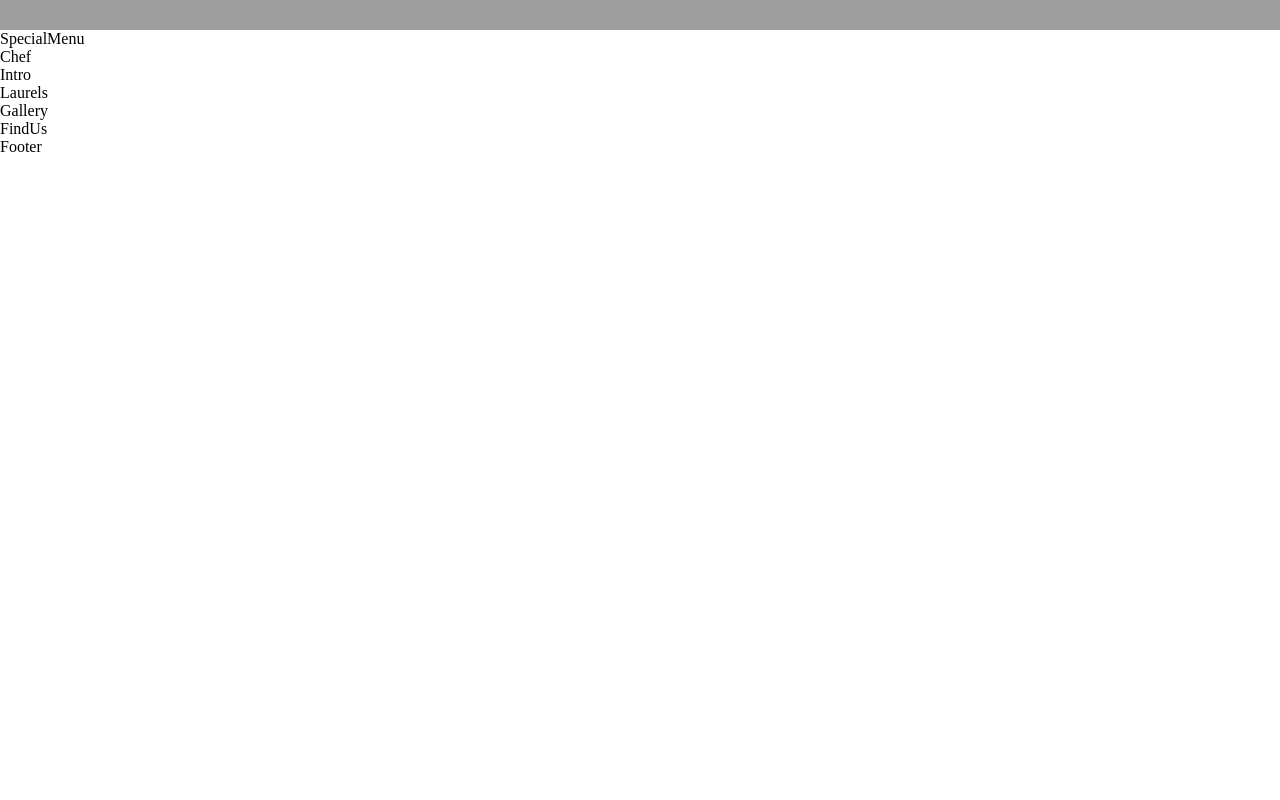
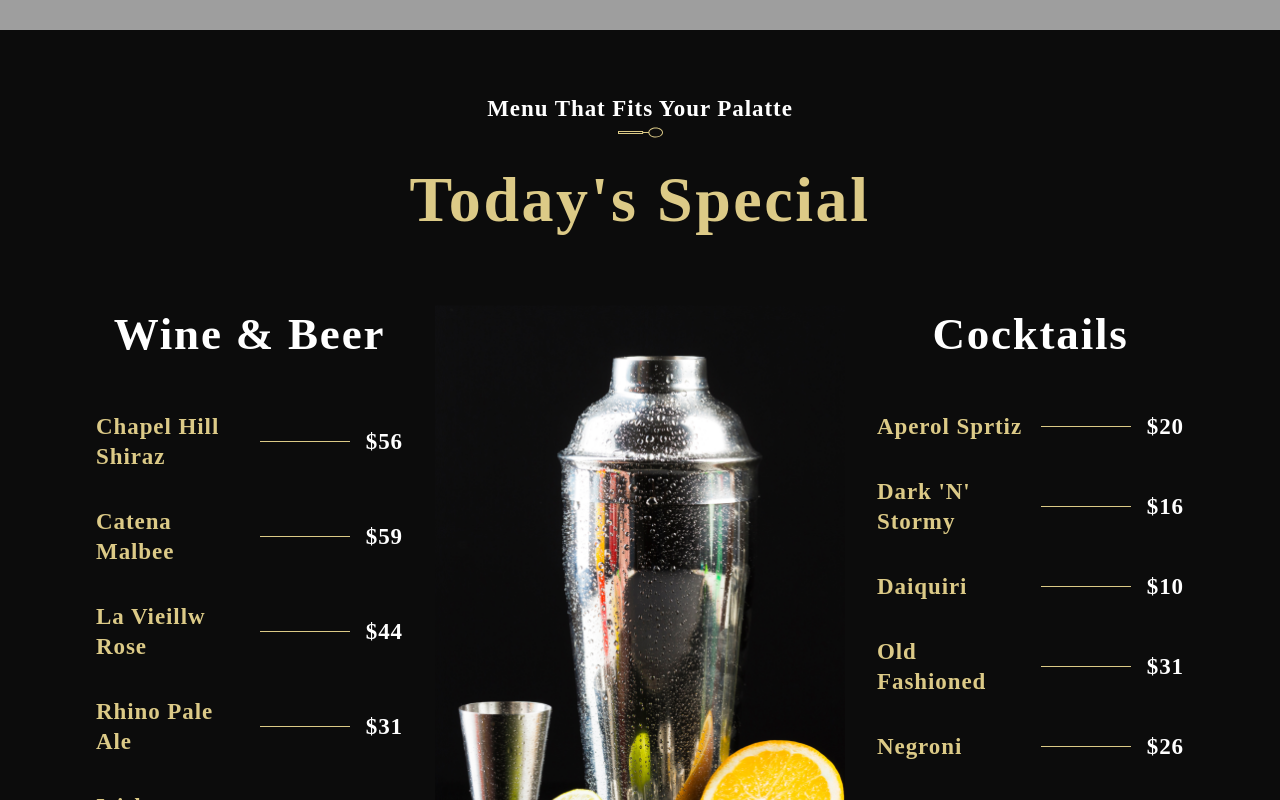
Before and after one commit to 80001/tsk-mngr, a React (Create React App) app in the folder restaurant/: page / in a window 1280 px wide. Shown: the part 2460-3260 px from the top of the page. Before the commit the page ends 2616 px from the top, so only its background shows below. Built offline with nearby package versions, Linux system fonts and the light colour scheme; grey boxes are pictures that could not be loaded; a web font is replaced by a local one.

Commit message:
Add Menu

```diff
--- a/restaurant/src/components/Menuitem/MenuItem.css
+++ b/restaurant/src/components/Menuitem/MenuItem.css
@@ -0,0 +1,35 @@
+.app__menuitem {
+    width: 100%;
+    margin: 1rem 0;
+
+    display: flex;
+    flex-direction: column;
+}
+
+.app__menuitem-head {
+    display: flex;
+    justify-content: space-between;
+    align-items: center;
+}
+
+.app__menuitem-sub {
+    width: 100%;
+    margin-top: 0.2rem;
+}
+
+.app__menuitem-name {
+    flex: 1;
+}
+
+.app__menuitem-dash {
+    width: 90px;
+    height: 1px;
+    background: var(--color-golden);
+    margin: 0 1rem;
+}
+
+.app__menuitem-price {
+    display: flex;
+    justify-content: flex-end;
+    align-items: flex-end;
+}
--- a/restaurant/src/components/Menuitem/MenuItem.jsx
+++ b/restaurant/src/components/Menuitem/MenuItem.jsx
@@ -2,9 +2,20 @@
 
 import './MenuItem.css';
 
-const MenuItem = () => (
-  <div>
-    MenuItem
+const MenuItem = ({ title, price, tag }) => (
+  <div className='app__menuitem'>
+    <div className='app__menuitem-head'>
+      <div className='app__menuitem-name'>
+        <p className="p__cormorant" style={{ color: '#DCCA87' }}>{title}</p>
+      </div>
+      <div className='app__menuitem-dash' />
+      <div className='app__menuitem-price'>
+        <p className="p__cormorant">{price}</p>
+      </div>
+    </div>
+    <div className='app__menuitem-sub'>
+      <p className="p__opensans" style={{ color: '#AAA' }}>{tag}</p>
+    </div>
   </div>
 );
 
--- a/restaurant/src/container/AboutUs/AboutUs.css
+++ b/restaurant/src/container/AboutUs/AboutUs.css
@@ -44,12 +44,12 @@
   color: var(--color-grey);
 }
 
-@media screen and(max-width:2000px) {
+@media screen and (max-width:2000px) {
   .app__aboutus-content-knife img {
     height: 1110px;
   }
 }
-@media screen and(max-width:900px) {
+@media screen and (max-width:900px) {
   .app__aboutus-content {
     flex-direction: column;
   }
@@ -57,7 +57,7 @@
     margin: 4rem 0;
   }
 }
-@media screen and(max-width:650px) {
+@media screen and (max-width:650px) {
   .app__aboutus-overlay img {
     width: 80%;
     height: 320px;
--- a/restaurant/src/container/AboutUs/AboutUs.jsx
+++ b/restaurant/src/container/AboutUs/AboutUs.jsx
@@ -4,7 +4,8 @@
 import { SubHeading } from "../../components";
 
 const AboutUs = () => (
-  <div className="app__aboutus app__bg flex__center section__padding">
+  <div
+    className="app__aboutus app__bg flex__center section__padding" id="about">
     <div className="app__aboutus-overlay flex__center">
       <img src={images.G} alt="g letter" />
     </div>
--- a/restaurant/src/container/Menu/SpecialMenu.css
+++ b/restaurant/src/container/Menu/SpecialMenu.css
@@ -0,0 +1,86 @@
+.app__specialMenu {
+    flex-direction: column;
+    background: var(--color-black);
+}
+
+.app__specialMenu-title {
+    margin-bottom: 2rem;
+    text-align: center;
+}
+
+.app__specialMenu-menu {
+    width: 100%;
+    margin: 2rem 0;
+
+    display: flex;
+    justify-content: center;
+    align-items: flex-start;
+    flex-direction: row;
+}
+
+.app__specialMenu-menu_heading {
+    font-family: var(--font-base);
+    font-weight: 600;
+    font-size: 45px;
+    line-height: 58.5px;
+    letter-spacing: 0.04em;
+    color: var(--color-white);
+}
+
+.app__specialMenu-menu_wine,
+.app__specialMenu-menu_cocktails {
+    flex: 1;
+    width: 100%;
+    flex-direction: column;
+}
+
+.app__specialMenu-menu_img {
+    width: 410px;
+    margin: 0 2rem;
+}
+
+.app__specialMenu-menu_img img {
+    width: 100%;
+    height: auto;
+}
+
+.app__specialMenu_menu_items {
+    display: flex;
+    flex-direction: column;
+
+    margin: 2rem 0;
+    width: 100%;
+}
+
+@media screen and (min-width: 2000px) {
+    .app__specialMenu-menu_img {
+        width: 650px;
+    }
+
+    .app__specialMenu-menu_img img {
+        height: 920px;
+    }
+}
+
+@media screen and (max-width: 1150px) {
+    .app__specialMenu-menu {
+        flex-direction: column;
+        align-items: center;
+        width: 100%;
+    }
+
+    .app__specialMenu-menu_img {
+        margin: 3rem 0;
+    }
+}
+
+@media screen and (max-width: 650px) {
+    .app__specialMenu-menu_img {
+        width: 100%;
+    }
+
+    .app__specialMenu-menu_heading {
+        font-size: 35px;
+        line-height: 48.5px;
+    }
+}
--- a/restaurant/src/container/Menu/SpecialMenu.jsx
+++ b/restaurant/src/container/Menu/SpecialMenu.jsx
@@ -1,10 +1,43 @@
 import React from 'react';
 
+import { SubHeading, MenuItem } from '../../components';
+import { data, images } from '../../constants';
 import './SpecialMenu.css';
 
 const SpecialMenu = () => (
-  <div>
-    SpecialMenu
+  <div className="app__specialMenu flex__center section__padding" id="menu">
+    <div className="app__specialMenu-title">
+      <SubHeading title="Menu that fits your palatte" />
+      <h1 className="headtext__cormorant">Today&apos;s Special</h1>
+    </div>
+
+    <div className="app__specialMenu-menu">
+      <div className="app__specialMenu-menu_wine  flex__center">
+        <p className="app__specialMenu-menu_heading">Wine & Beer</p>
+        <div className="app__specialMenu_menu_items">
+          {data.wines.map((wine, index) => (
+            <MenuItem key={wine.title + index} title={wine.title} price={wine.price} tags={wine.tags} />
+          ))}
+        </div>
+      </div>
+
+      <div className="app__specialMenu-menu_img">
+        <img src={images.menu} alt="menu__img" />
+      </div>
+
+      <div className="app__specialMenu-menu_cocktails  flex__center">
+        <p className="app__specialMenu-menu_heading">Cocktails</p>
+        <div className="app__specialMenu_menu_items">
+          {data.cocktails.map((cocktail, index) => (
+            <MenuItem key={cocktail.title + index} title={cocktail.title} price={cocktail.price} tags={cocktail.tags} />
+          ))}
+        </div>
+      </div>
+    </div>
+
+    <div style={{ marginTop: 15 }}>
+      <button type="button" className="custom__button">View More</button>
+    </div>
   </div>
 );
 
```
Also changed, not shown: restaurant/src/components/Navbar/Navbar.css (indentation only).
